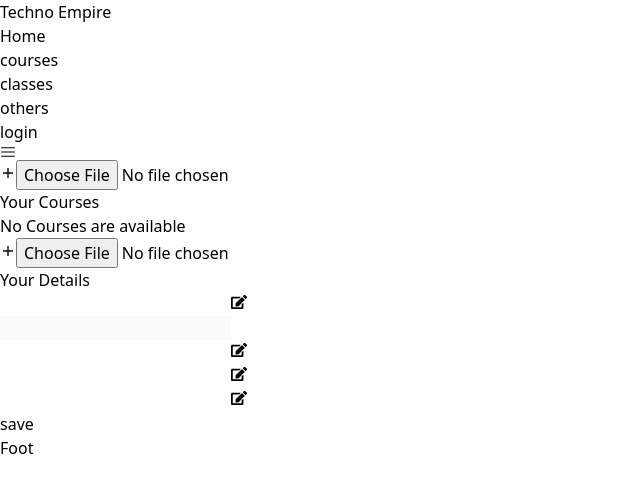
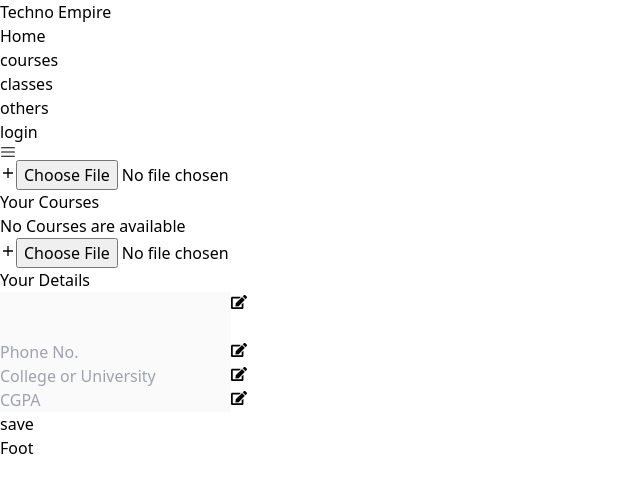
Before and after one commit to Ankan-dev/Techno-Empire, a React (Vite) app in the folder frontend/: page /profile in a window 1280 px wide. Shown: the top 492 px of the page, without its empty margins (0-640 px from the left). Built offline with nearby package versions, Linux system fonts and the light colour scheme; no server answers.

Commit message:
slice, profile and model updated

```diff
--- a/frontend/src/routes/Profile.jsx
+++ b/frontend/src/routes/Profile.jsx
@@ -1,11 +1,71 @@
-import React, { useRef } from 'react'
+import React, { useEffect, useRef, useState } from 'react'
 import { FaEdit } from "react-icons/fa";
 import ProfileImage from '../components/ProfileImage.jsx';
 import { useSelector } from 'react-redux';
 
 const Profile = () => {
     const userExists = useSelector(state => state.user);
-    console.log(userExists.user.data)
+    const [loggeinUser,setLoggedInUser]=useState(null);
+    const [nameField,setNameField]=useState(true);
+    const [collegeField,setCollegeField]=useState(true);
+    const [CGPAField,setCGPAField]=useState(true);
+    const [phoneField,setPhoneField]=useState(true);
+    const [name,setName]=useState(null);
+    const [email, setEmail]=useState(null);
+    const [phone, setPhone]=useState(null);
+    const [college, setCollege]=useState(null);
+    const [cgpa, setcgpa]=useState(null);
+
+
+    useEffect(()=>{
+        if(userExists && userExists.user && userExists.user[0]){
+            setLoggedInUser(userExists.user[0].data);
+            setName(userExists.user[0].data.fullname);
+            setEmail(userExists.user[0].data.email)
+        }
+    },[userExists])
+    console.log(loggeinUser);
+
+
+    const changeName=(e)=>{
+        const newName=e.target.value;
+        setName(newName);
+    }
+
+    const changePhone=(e)=>{
+        const newphone=e.target.value;
+        setPhone(newphone);
+    }
+
+    const changeCollege=(e)=>{
+        const newCollege=e.target.value;
+        setCollege(newCollege);
+    }
+
+    const changeCgpa=(e)=>{
+        const newCgpa=e.target.value;
+        setcgpa(newCgpa);
+    }
+
+
+    const nameEdit=(e)=>{
+        e.preventDefault()
+        setNameField(!nameField);
+    }
+    const phoneEdit=(e)=>{
+        e.preventDefault()
+        setPhoneField(!phoneField);
+    }
+
+    const collegeEdit=(e)=>{
+        e.preventDefault()
+        setCollegeField(!collegeField);
+    }
+
+    const CGPAEdit=(e)=>{
+        e.preventDefault()
+        setCGPAField(!CGPAField);
+    }
 
 
 
@@ -28,11 +88,11 @@ const Profile = () => {
                 </div>
                 <form className='w-full h-[70%]  flex flex-col items-center gap-5 pt-8 lg:border-2 lg:border-black lg:border-solid lg:w-[80%] rounded-2xl lg:mx-auto lg:mt-10'>
                     <h1 className='font-bold text-[3rem]'>Your Details</h1>
-                    <div className='w-full flex justify-center '><input className='w-[70%] h-[2.5rem] border-black border-2 border-solid px-4 rounded-l-lg'/><button className='w-[10%] h-full border-2 border-solid border-black  rounded-r-lg flex justify-center items-center'><FaEdit /></button></div>
-                    <input className='w-[80%] h-[2.5rem] border-black border-2 border-solid px-4 rounded-md' disabled />
-                    <div className='w-full flex justify-center '><input className='w-[70%] h-[2.5rem] border-black border-2 border-solid px-4 rounded-l-lg'/><button className='w-[10%] h-[2.5rem] border-2 border-solid border-black  rounded-r-lg flex justify-center items-center'><FaEdit /></button></div>
-                    <div className='w-full flex justify-center '><input className='w-[70%] h-[2.5rem] border-black border-2 border-solid px-4 rounded-l-lg'/><button className='w-[10%] h-[2.5rem] border-2 border-solid border-black rounded-r-lg flex justify-center items-center'><FaEdit /></button></div>
-                    <div className='w-full flex justify-center '><input className='w-[70%] h-[2.5rem] border-black border-2 border-solid px-4 rounded-l-lg'/><button className='w-[10%] h-[2.5rem] border-2 border-solid border-black  rounded-r-lg flex justify-center items-center'><FaEdit /></button></div>
+                    <div className='w-full flex justify-center '><input onChange={changeName} value={name} disabled={nameField} className='w-[70%] h-[2.5rem] border-black border-2 border-solid px-4 rounded-l-lg' /><button className='w-[10%] h-full border-2 border-solid border-black  rounded-r-lg flex justify-center items-center' onClick={nameEdit}><FaEdit /></button></div>
+                    <input value={email} className='w-[80%] h-[2.5rem] border-black border-2 border-solid px-4 rounded-md' disabled />
+                    <div className='w-full flex justify-center '><input onChange={changePhone} value={phone} placeholder='Phone No.' disabled={phoneField} className='w-[70%] h-[2.5rem] border-black border-2 border-solid px-4 rounded-l-lg'/><button className='w-[10%] h-[2.5rem] border-2 border-solid border-black  rounded-r-lg flex justify-center items-center' onClick={phoneEdit}><FaEdit /></button></div>
+                    <div className='w-full flex justify-center '><input onChange={changeCollege} value={college} disabled={collegeField} placeholder='College or University' className='w-[70%] h-[2.5rem] border-black border-2 border-solid px-4 rounded-l-lg'/><button className='w-[10%] h-[2.5rem] border-2 border-solid border-black rounded-r-lg flex justify-center items-center' onClick={collegeEdit}><FaEdit /></button></div>
+                    <div className='w-full flex justify-center '><input onChange={changeCgpa} value={cgpa} disabled={CGPAField} placeholder='CGPA' className='w-[70%] h-[2.5rem] border-black border-2 border-solid px-4 rounded-l-lg'/><button className='w-[10%] h-[2.5rem] border-2 border-solid border-black  rounded-r-lg flex justify-center items-center' onClick={CGPAEdit}><FaEdit /></button></div>
                     <button className='border-2 border-black border-solid px-10 py-3 font-bold'>save</button>
                 </form>
             </div>
--- a/frontend/src/slice/user-slice.js
+++ b/frontend/src/slice/user-slice.js
@@ -10,7 +10,9 @@ export const userSlice = createSlice({
   reducers: {
     addUser:(state,action)=>{
       //console.log(action.payload)
-      state.user.push(action.payload)
+      if(state.user.length===0){
+        state.user.push(action.payload)
+      }
     },
     removeUser:(state)=>{
       state.user=[]
```
Also changed, not shown: 1 other file (tests, documents, lock files or other folders).
